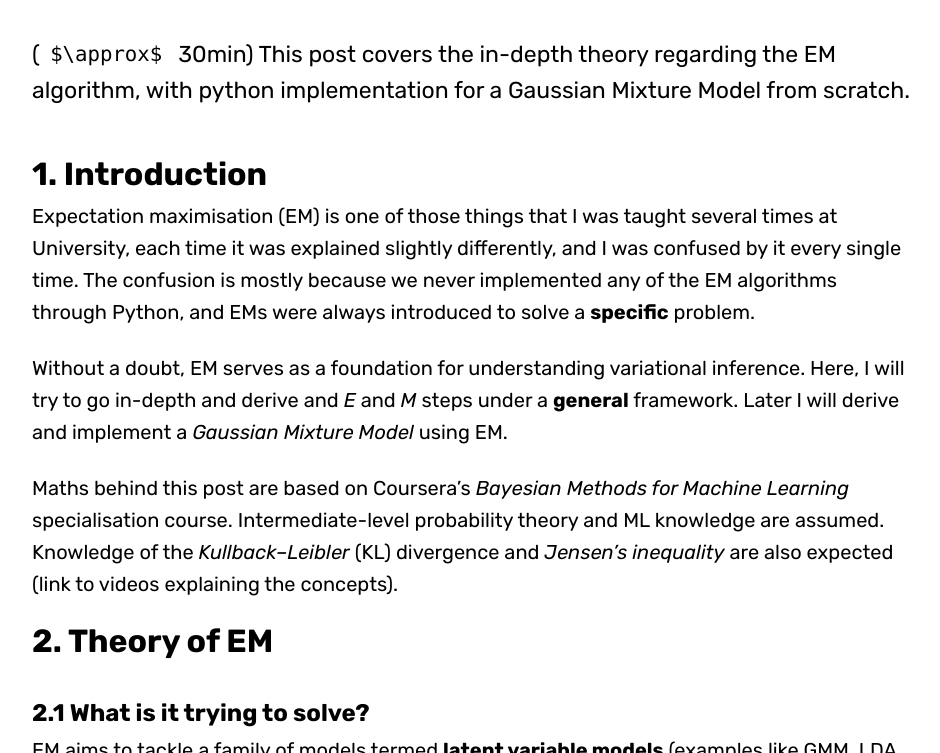
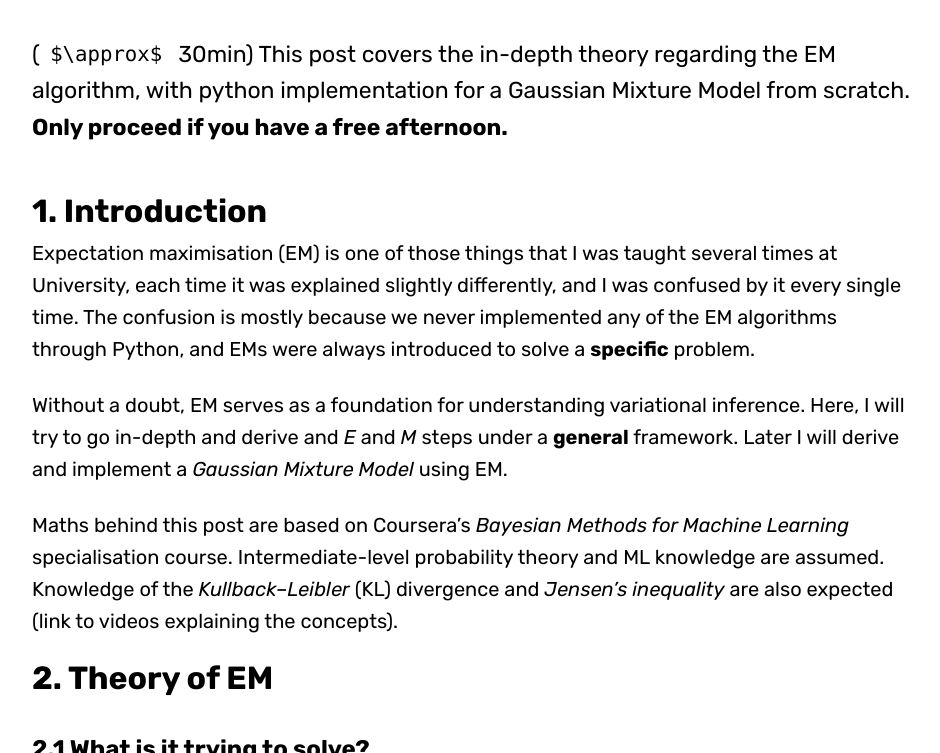
Before and after one commit to xl402/xl402.github.io, a Jekyll site: the page built from _posts/2020-06-12-em.md, in a window 1280 px wide and 900 px high, scrolled down 683 px, cut to the strip 147-900 px from the top of the window. Shown: the whole strip, without its empty margins (168-1108 px from the left). Built offline with Jekyll 4.4.1, drawn with Linux system fonts in a browser that asks for light colours; some web fonts are replaced.

Commit message:
notice board fix

```diff
--- a/_posts/2020-06-12-em.md
+++ b/_posts/2020-06-12-em.md
@@ -8,7 +8,7 @@ hero: https://imgur.com/5zMQ7ys.jpg
 overlay: red
 published: true
 ---
-(`$\approx$` 30min) This post covers the in-depth theory regarding the EM algorithm, with python implementation for a Gaussian Mixture Model from scratch.
+(`$\approx$` 30min) This post covers the in-depth theory regarding the EM algorithm, with python implementation for a Gaussian Mixture Model from scratch. **Only proceed if you have a free afternoon.**
 {: .lead}
 <!–-break-–>
 
```
Also changed, not shown: 4 other files.
